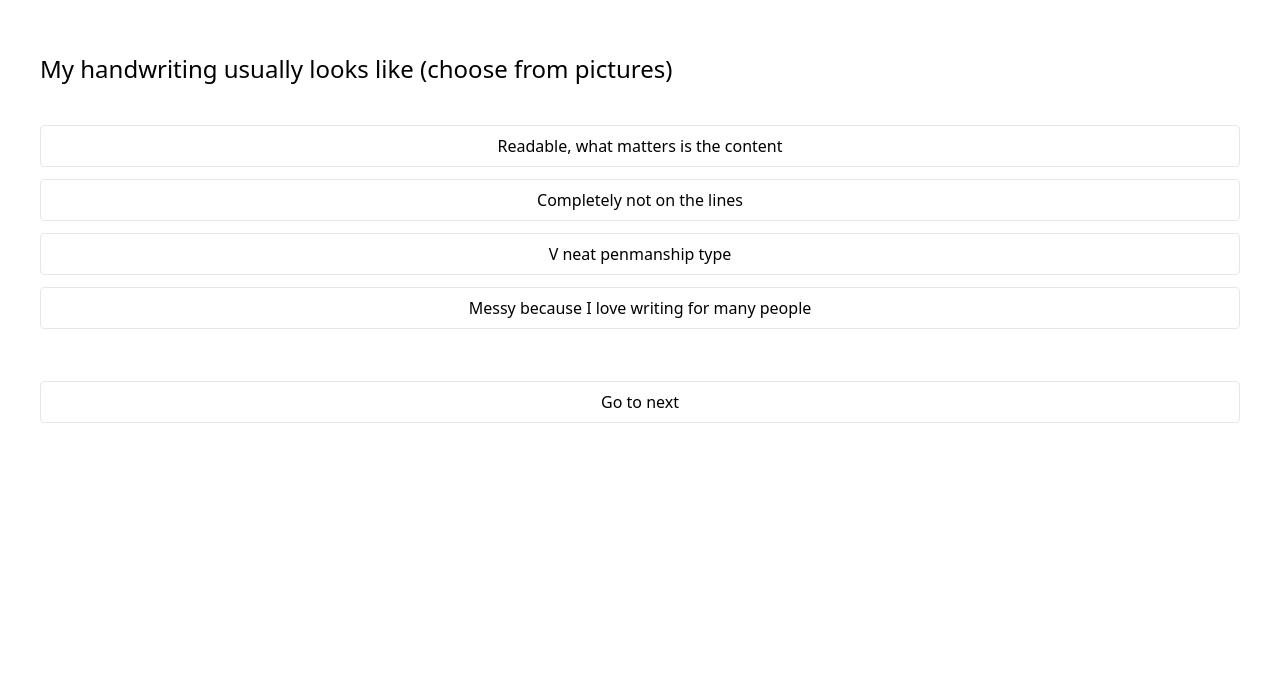
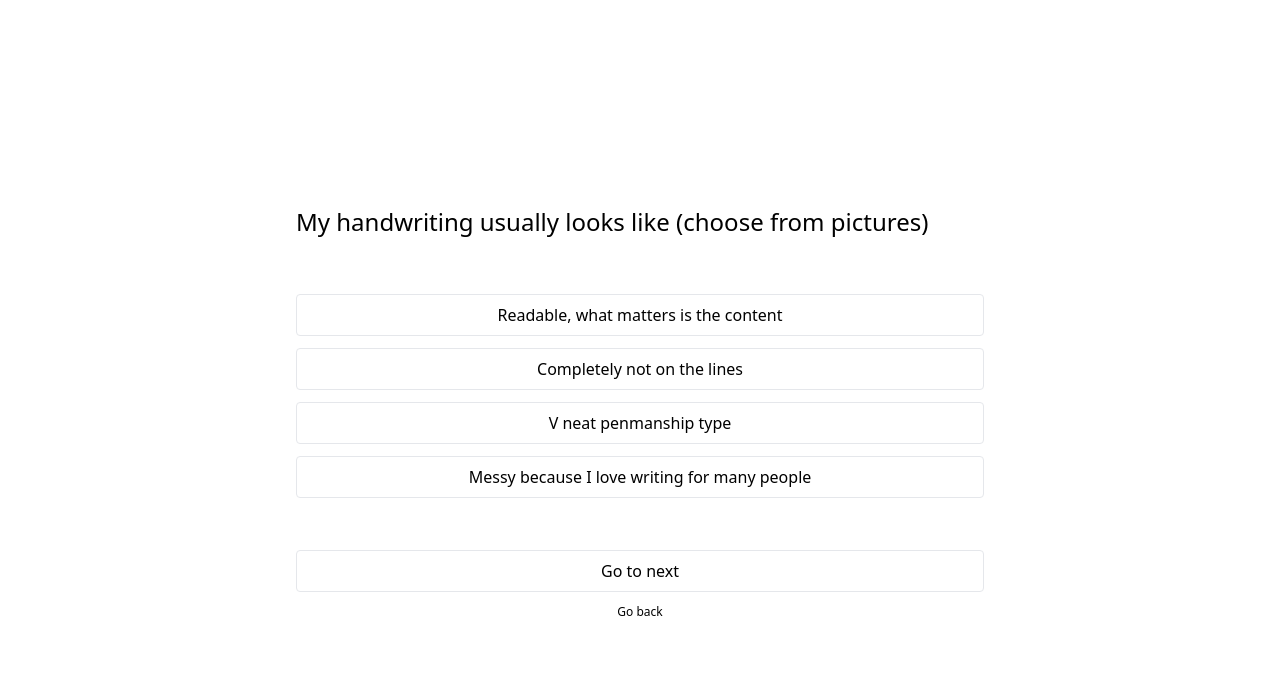
Before and after one commit to nccvarsity/v-team-quiz, a plain HTML site: page index.html in a window 1280 px wide. Shown: the part 787-1480 px from the top of the page. Drawn offline with nearby package versions, Linux system fonts and the light colour scheme.

Commit message:
Centered the content and added a back button

```diff
--- a/index.html
+++ b/index.html
@@ -16,15 +16,16 @@
 
 <body>
     <div id="app">
-        <div v-for="(question, index) in questions" :id="'question-'+index" class="container h-screen p-10">
+        <div v-for="(question, index) in questions" :id="'question-'+index" class="container h-screen p-10 mx-auto flex flex-col flex-wrap content-center justify-center max-w-3xl">
             <h2 class="text-2xl mb-4">{{question.question}}</h2>
             <div class="my-10">
                 <button v-for="(answer, indexb) in question.answers" class="w-full border px-4 py-2 rounded mb-3" @click="selectAns(question, answer.tag)" :class="answer.tag == question.option? 'bg-blue-500 text-white' : '' ">{{answer.ans}}</button>
             </div>
             <button v-if="index != questions.length-1" @click="goToNext(index)" class="w-full border px-4 py-2 rounded mb-3">Go to next</button>
+            <button v-if="index != 0" @click="goToPrev(index)" class="text-xs">Go back</button>
             <button v-if="index == questions.length-1" @click="goToResults()" class="w-full border px-4 py-2 rounded mb-3">Go to next</button>
         </div>
-        <div id="answers" class="container h-screen p-10">
+        <div id="answers" class="container h-screen p-10  mx-auto flex flex-col flex-wrap content-center justify-center max-w-3xl">
             <p v-if="tags.length > 0" class="text-2xl">You
                 <span v-for="(tag, index) in tags">{{tag.you}}<span v-if="index != tags.length-1">, </span></span>.
             </p>
```
